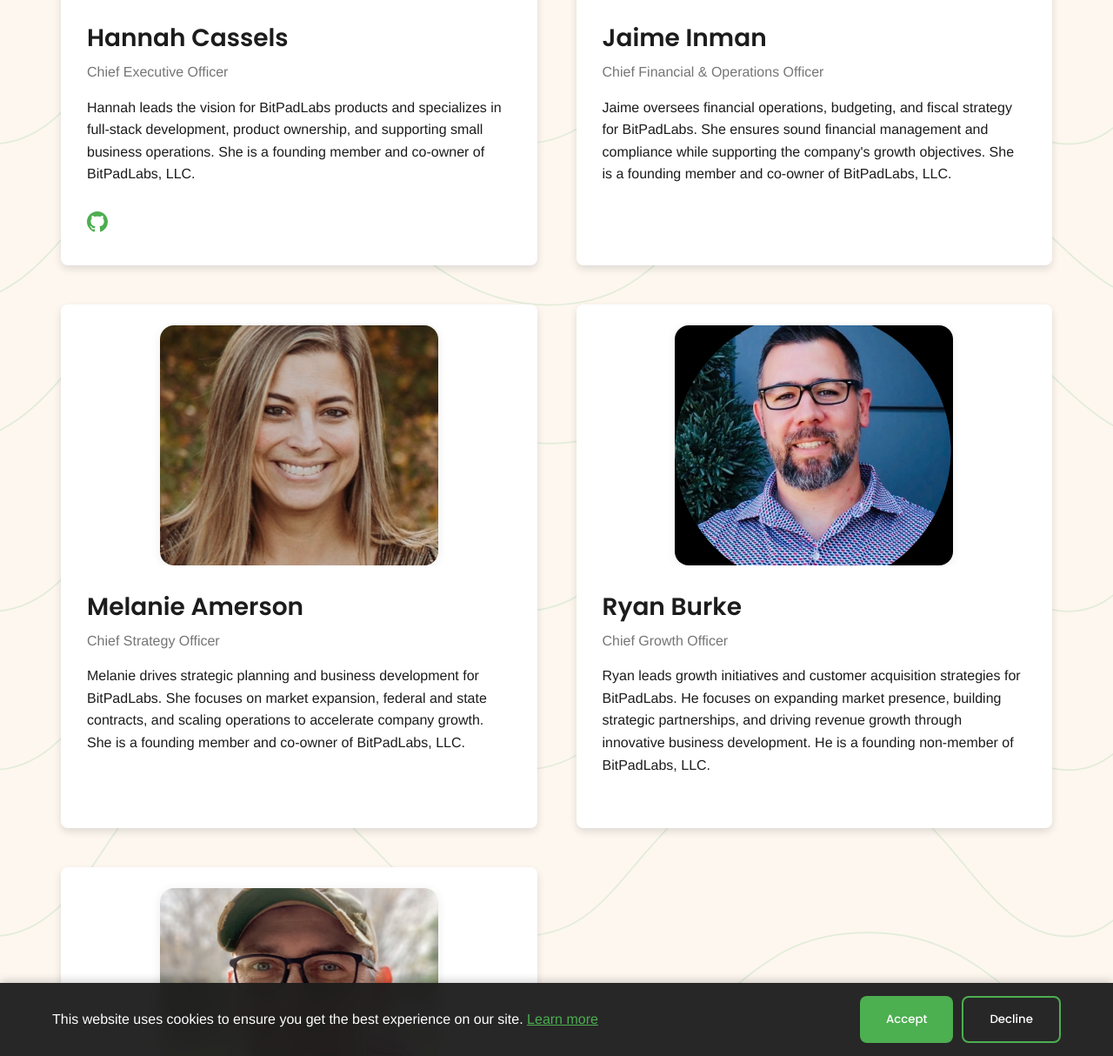
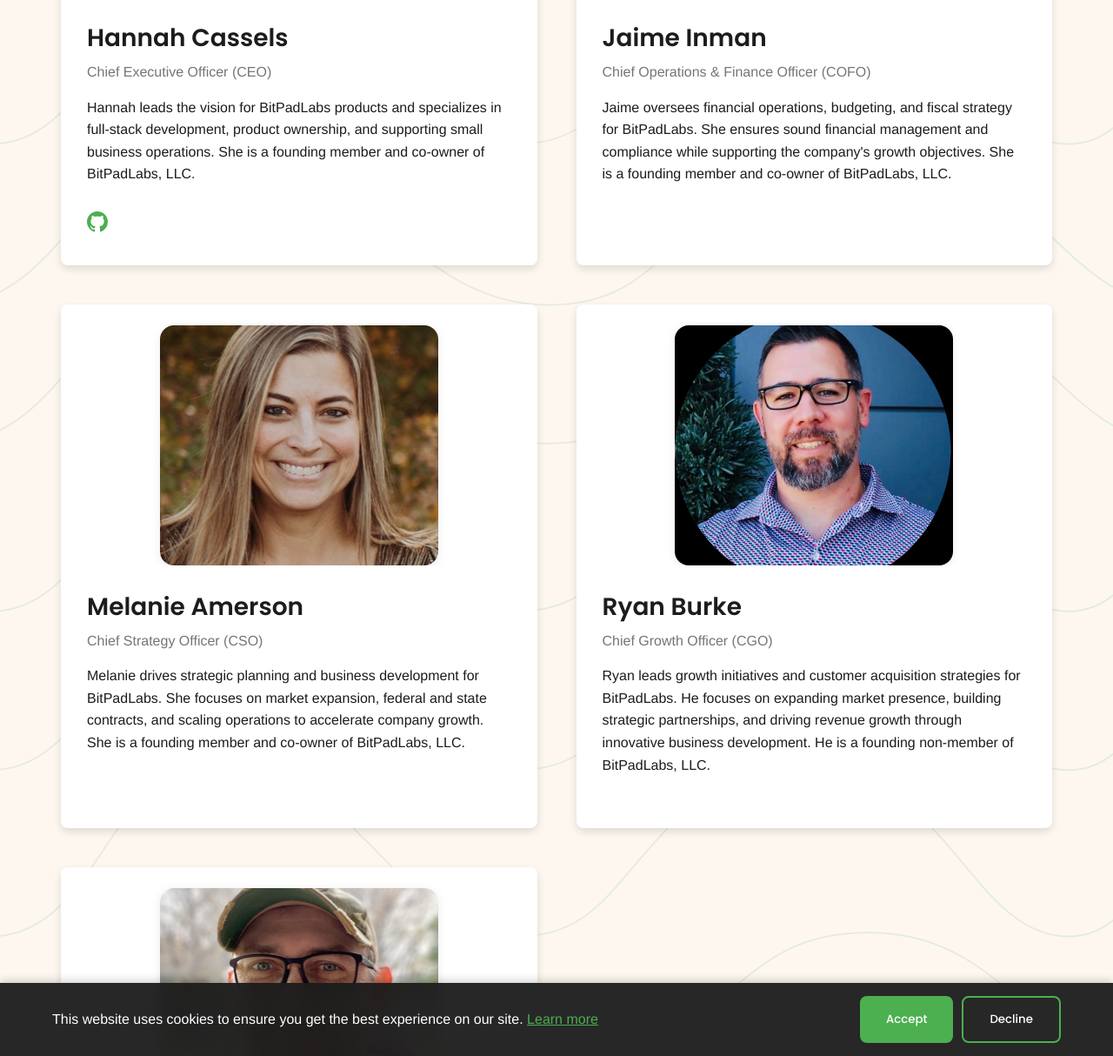
Before and after one commit to BitPadLabs/BitPadLabs-Site, a Jekyll site: the page built from team.html, in a window 1280 px wide and 1400 px high, scrolled down 369 px, cut to the strip 186-1400 px from the top of the window. Shown: the whole strip at 87% size. Built offline with Jekyll 4.4.1, drawn with Linux system fonts in a browser that asks for light colours; some of the changed text lies outside the part shown.

Commit message:
Update team roles and about page company info
Standardized team member role titles with abbreviations in team.yml and revised the about page to reflect updated company ownership, leadership structure, and a more accurate company description. Also clarified product branding in the approach section.

```diff
--- a/_data/team.yml
+++ b/_data/team.yml
@@ -1,5 +1,5 @@
 - name: Hannah Cassels
-  role: Chief Executive Officer
+  role: Chief Executive Officer (CEO)
   github: hrcassels
   image: hannah.jpg
   bio: >-
@@ -8,7 +8,7 @@
     a founding member and co-owner of BitPadLabs, LLC.
 
 - name: Jaime Inman
-  role: Chief Financial & Operations Officer
+  role: Chief Operations & Finance Officer (COFO)
   image: jaime5.jpeg
   bio: >-
     Jaime oversees financial operations, budgeting, and fiscal strategy for BitPadLabs.
@@ -16,7 +16,7 @@
     growth objectives. She is a founding member and co-owner of BitPadLabs, LLC.
 
 - name: Melanie Amerson
-  role: Chief Strategy Officer
+  role: Chief Strategy Officer (CSO)
   image: melanie2.jpeg
   bio: >-
     Melanie drives strategic planning and business development for BitPadLabs.
@@ -24,7 +24,7 @@
     to accelerate company growth. She is a founding member and co-owner of BitPadLabs, LLC.
 
 - name: Ryan Burke
-  role: Chief Growth Officer
+  role: Chief Growth Officer (CGO)
   image: ryan.jpeg
   bio: >-
     Ryan leads growth initiatives and customer acquisition strategies for BitPadLabs.
@@ -32,7 +32,7 @@
     driving revenue growth through innovative business development. He is a founding non-member of BitPadLabs, LLC.
 
 - name: Christopher Inman
-  role: Chief Technology Officer
+  role: Chief Technology Officer (CTO)
   github: Severswoed
   image: chris.jpg
   bio: >-
--- a/about.html
+++ b/about.html
@@ -17,7 +17,9 @@
 
         <h2>Our Story</h2>
         <p>
-          BitPadLabs is a lean, modern business founded by Christopher Inman (Founding Member & CTO), Hannah Cassels, and Jaime Inman. As of 2025, Hannah and Jaime are 50/50 owners, with Chris serving as a founding member and CTO. We are now proudly operating in both Georgia and Mississippi, building useful software that makes a difference without the startup hype.
+          BitPadLabs is a lean, modern, woman-owned small business founded by Hannah Cassels (CEO), Jaime Inman (COFO), and Melanie Amerson (CSO), who collectively serve as the company’s owners and founding members. Christopher Inman (CTO) and Ryan Burke (CGO) join them as co-founders, bringing deep expertise in technology leadership, modernization, and business development.
+
+          Operating in both Georgia and Mississippi, BitPadLabs is focused on building practical, high-quality software that delivers real impact without the noise or hype.
         </p>
 
         <h2>Our Approach</h2>
```
Also changed, not shown: other parts of about.html (+1 -1 lines).
